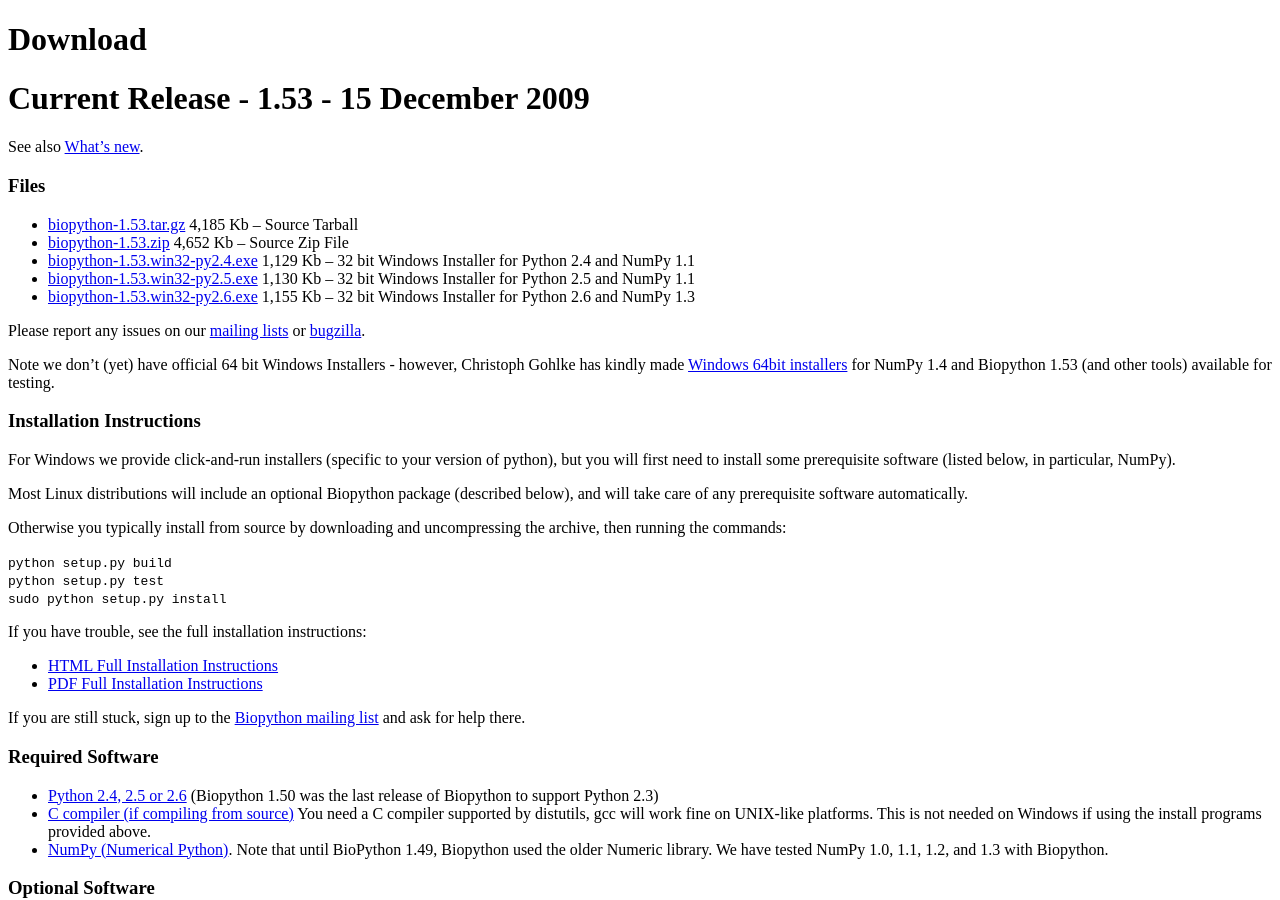
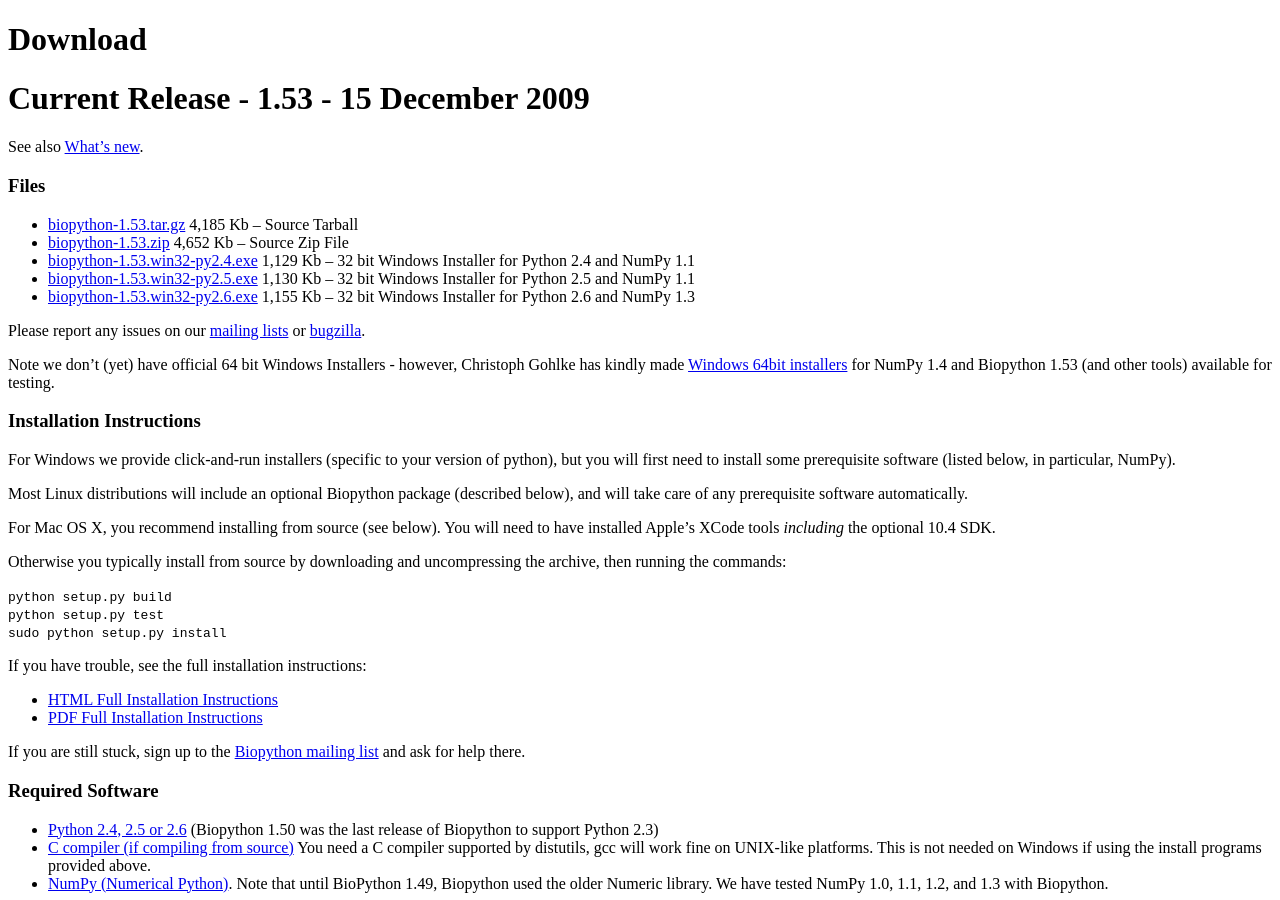
Before and after one commit to biopython/biopython.github.io, a Jekyll site: the page built from wiki/Download.md, in a window 1280 px wide and 900 px high. Built offline with Jekyll 4.4.1, drawn with Linux system fonts in a browser that asks for light colours.

Commit message:
/* Installation Instructions */ Apple XCode need 10.4 SDK

```diff
--- a/wiki/Download.md
+++ b/wiki/Download.md
@@ -40,6 +40,10 @@ software (listed below, in particular, NumPy).
 Most Linux distributions will include an optional Biopython package
 (described below), and will take care of any prerequisite software
 automatically.
+
+For Mac OS X, you recommend installing from source (see below). You will
+need to have installed Apple's XCode tools *including* the optional 10.4
+SDK.
 
 Otherwise you typically install from source by downloading and
 uncompressing the archive, then running the commands:
```
Also changed, not shown: 1 other file.
